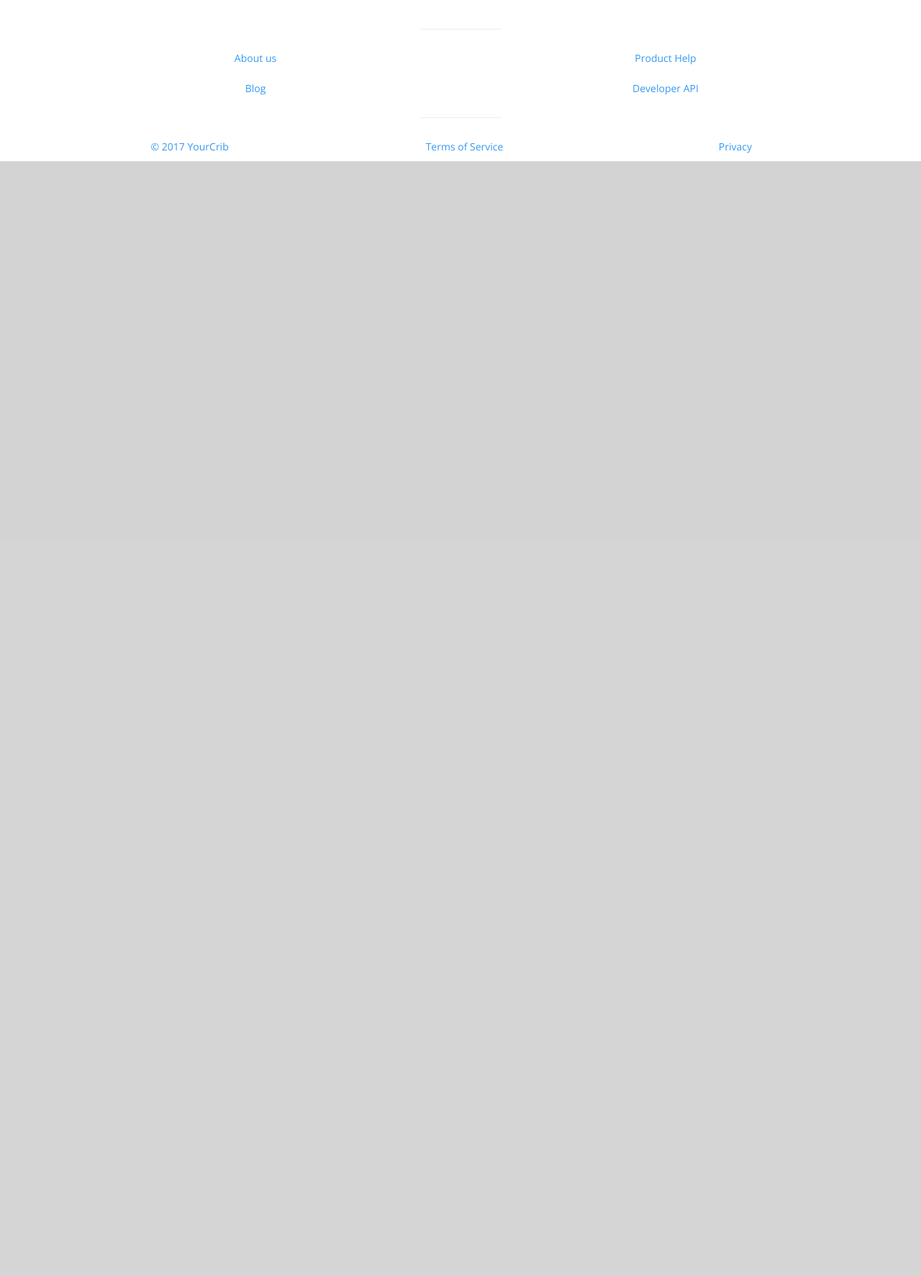
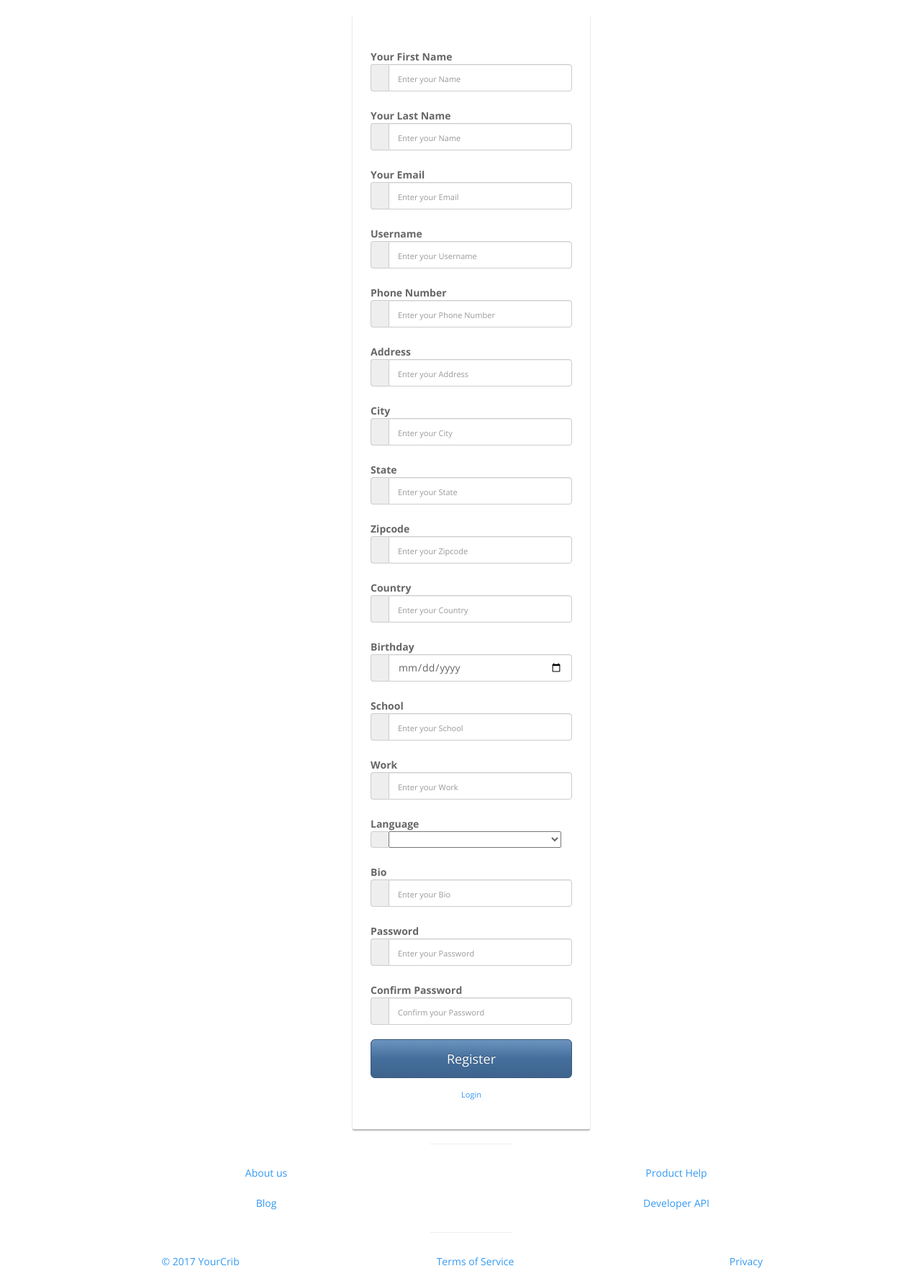
Before and after one commit to samq1/airBnB, a Django app: a page that uses airbnb/apps/main_router/templates/base/base.html in a window 1280 px wide. Shown: the part 52-1825 px from the top of the page at 72% size. Before the commit the page ends 276 px from the top, so only its background shows below. Run offline with Django 3.2, Linux system fonts and the light colour scheme; lists and menus that the app fills with data are empty; parts of the project's set-up code (start-up, migrations or seed data) failed here and were passed over; some libraries are stand-ins or nearby versions.

Commit message:
final finishes for edit profile, user profile, and login

```diff
--- a/airbnb/airbnb/urls.py
+++ b/airbnb/airbnb/urls.py
@@ -18,7 +18,7 @@ from django.contrib import admin
 
 urlpatterns = [
     url(r'^admin/', admin.site.urls),
-    url(r'^login', include('apps.loginregis_app.urls', namespace="login")),
+    url(r'^login/', include('apps.loginregis_app.urls', namespace="login")),
     url(r'^main/', include('apps.main_router.urls', namespace="main")),
     url(r'^users/', include('apps.airbnb_app.urls', namespace="users")),
     url(r'^places/', include('apps.place_app.urls', namespace="places")),
--- a/airbnb/apps/loginregis_app/templates/loginregis_app/main_login.html
+++ b/airbnb/apps/loginregis_app/templates/loginregis_app/main_login.html
@@ -1,5 +1,6 @@
 
 {% extends 'base/base.html' %} {% block content %}
+
 
 <!-- Error Messages -->
 {% if messages %}
@@ -45,6 +46,11 @@
             <div class="form-group ">
                 <input type="submit" class="btn btn-primary btn-lg btn-block login-button" value="Login">
             </div>
+            <!-- LOG IN BUTTON -->
+            <div class="login-register">
+                <a href='{% url 'login:register_page' %}'>Register</a>
+            </div>
+            <!-- End of the form -->
         </form>
     </div>
 </div>
--- a/airbnb/apps/loginregis_app/urls.py
+++ b/airbnb/apps/loginregis_app/urls.py
@@ -3,10 +3,12 @@ from django.contrib import admin
 from . import views #'.' means the same folder
 
 urlpatterns = [
-    url(r'^$', views.index, name="login_index"),
+    url(r'^$', views.main_login, name="main_login"),
     url(r'^register/$', views.register, name="register"),
-    url(r'^success/$', views.success, name="success"),
+    url(r'^profile/$', views.user_profile, name="user_profile"),
+    url(r'^users/(?P<User_id>\d+)/update$', views.update, name="update"),
+    url(r'^edit/(?P<User_id>\d+)$', views.edit, name="edit_profile"),
     url(r'^process/$', views.process, name="process"),
-    url(r'^logging/$', views.main_login, name="main_login"),
+    url(r'^regiser_newuser/$', views.register_page, name="register_page"),
     url(r'^clear/$', views.clear, name="clear")
 ]
--- a/airbnb/apps/loginregis_app/views.py
+++ b/airbnb/apps/loginregis_app/views.py
@@ -7,23 +7,29 @@ from datetime import date
 from django.urls import reverse
 import json
 
-def index(request):
+
+def main_login(request):
+# MAIN LOGIN PAGE ---------------------------------------
+    print ('YOURE AT THE LOGIN PAGE!')
+
+    return render(request, 'loginregis_app/main_login.html')
+
+
+
+def register_page(request):
+# MAIN REGISTER PAGE ---------------------------------------
     print ('YOURE AT THE REGISTER PAGE!')
 
     context = {
         'Languages': Language.choices
     }
 
-    return render(request, 'loginregis_app/index.html', context)
-
-def main_login(request):
-    print ('YOURE AT THE LOGIN PAGE!')
-
-    return render(request, 'loginregis_app/main_login.html')
+    return render(request, 'loginregis_app/register.html', context)
 
 def register(request):
+# NEW USER REGISTER ---------------------------------------
     result = User.objects.register_valid(request.POST)
-    print result
+    # print result
     if type(result) == list:
         for error in result:
             messages.error(request, error)
@@ -33,28 +39,47 @@ def register(request):
 
     return redirect(reverse('login:success'))
 
-def success(request):
-
+def user_profile(request):
+# USER PROFILE --------------------------------------------
     context = {
         'user': User.objects.get(id=request.session['user_id'])
     }
 
-    return render(request, 'loginregis_app/success.html', context)
+    return render(request, 'loginregis_app/user_profile.html', context)
 
+def edit(request, User_id):
+# EDIT USER PROFILE -----------------------------------------
+    print "YOURE AT THE EDIT PAGE"
+    context = {
+    'user': User.objects.get(id=User_id)
+    }
+    return render(request, 'loginregis_app/edit_profile.html', context)
 
 def process(request):
+# USER LOGGING IN (PROCESSING INTO DATABASE) ---------------
     result = User.objects.login_validator(request.POST)
     print result
     if type(result) == list:
         if len(result) > 0:
             messages.error(request, result)
-            return redirect('/')
+            return redirect(reverse('login:main_login'))
 
     request.session['user_id'] = result.id
     messages.success(request, "You successfully logged in!")
-    return redirect(reverse('login:success'))
+    return redirect(reverse('login:user_profile'))
+
+def update(request, User_id):
+    print User_id
+    person = User.objects.get(id=User_id)
+    person.first_name = request.POST.get('first_name', "")
+    person.last_name = request.POST.get('last_name', "")
+    # person.email = request.POST.get('email', "")
+    person.save()
+
+    return redirect(reverse('login:user_profile'))
 
 def clear(request):
+# USER LOGGING OUT ------------------------------------------
     del request.session['user_id']
 
     return redirect('/')
--- a/airbnb/apps/main_router/templates/base/base.html
+++ b/airbnb/apps/main_router/templates/base/base.html
@@ -32,7 +32,7 @@
                     <span class="icon-bar"></span>
                 </button>
                 {% load static %}
-                <a class="navbar-brand bold" href="#">Your<img class="logo" src="{% static "/base/img/cribs.jpg" %}" alt="logo"></a>
+                <a class="navbar-brand bold" href="/">Your<img class="logo" src="{% static "/base/img/cribs.jpg" %}" alt="logo"></a>
             </div>
 
             <div class="collapse navbar-collapse" id="bs-example-navbar-collapse-1">
@@ -68,7 +68,7 @@
                     <button type="submit" class="btn btn-default">Submit</button>
                 </form>
                 <ul class="nav navbar-nav navbar-right">
-                    <li><a href="#">Login</a></li>
+                    <li><a href='{% url 'login:main_login' %}'>Login</a></li>
                 </ul>
                 <ul class="nav navbar-nav navbar-right">
                     <li class="dropdown show-on-hover">
```
Also changed, not shown: airbnb/apps/loginregis_app/templates/loginregis_app/edit_profile.html (added, +15 -0 lines), airbnb/apps/loginregis_app/templates/loginregis_app/host_profile.html (added, +21 -0 lines), airbnb/apps/loginregis_app/templates/loginregis_app/success.html (deleted, +0 -15 lines), airbnb/apps/loginregis_app/templates/loginregis_app/user_profile.html (added, +19 -0 lines), airbnb/apps/loginregis_app/templates/loginregis_app/register.html (renamed from airbnb/apps/loginregis_app/templates/loginregis_app/index.html), airbnb/db.sqlite3, 4 other files.
